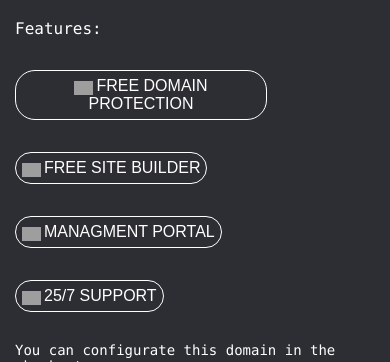
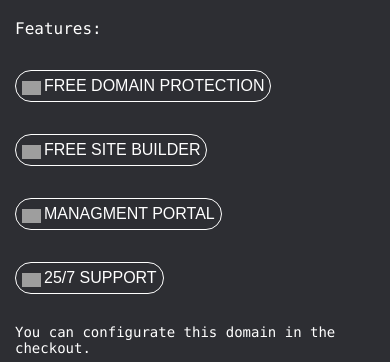
Before and after one commit to visherua/webpros, a Next.js app: page / in a window 390 px wide. Shown: the part 366-728 px from the top of the page. Built offline with nearby package versions, Linux system fonts and the light colour scheme; grey boxes are pictures that could not be loaded.

Commit message:
feat: update responsive styles

```diff
--- a/pages/layout/styles.module.css
+++ b/pages/layout/styles.module.css
@@ -143,7 +143,7 @@
 @media (max-width: 800px) {
 
   .features p {
-    margin-right: 30%;
+    margin-right: 20%;
   }
 }
 
```
